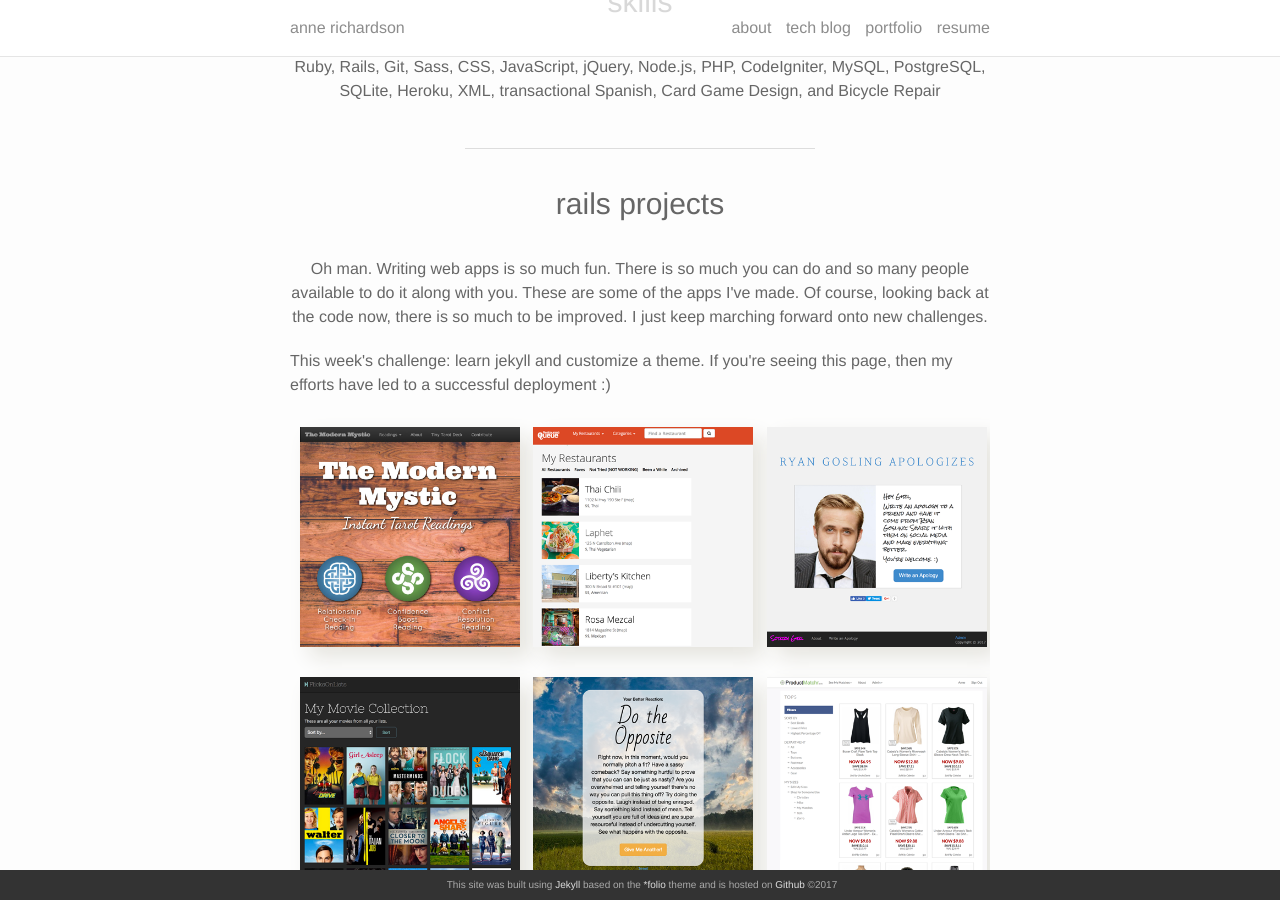
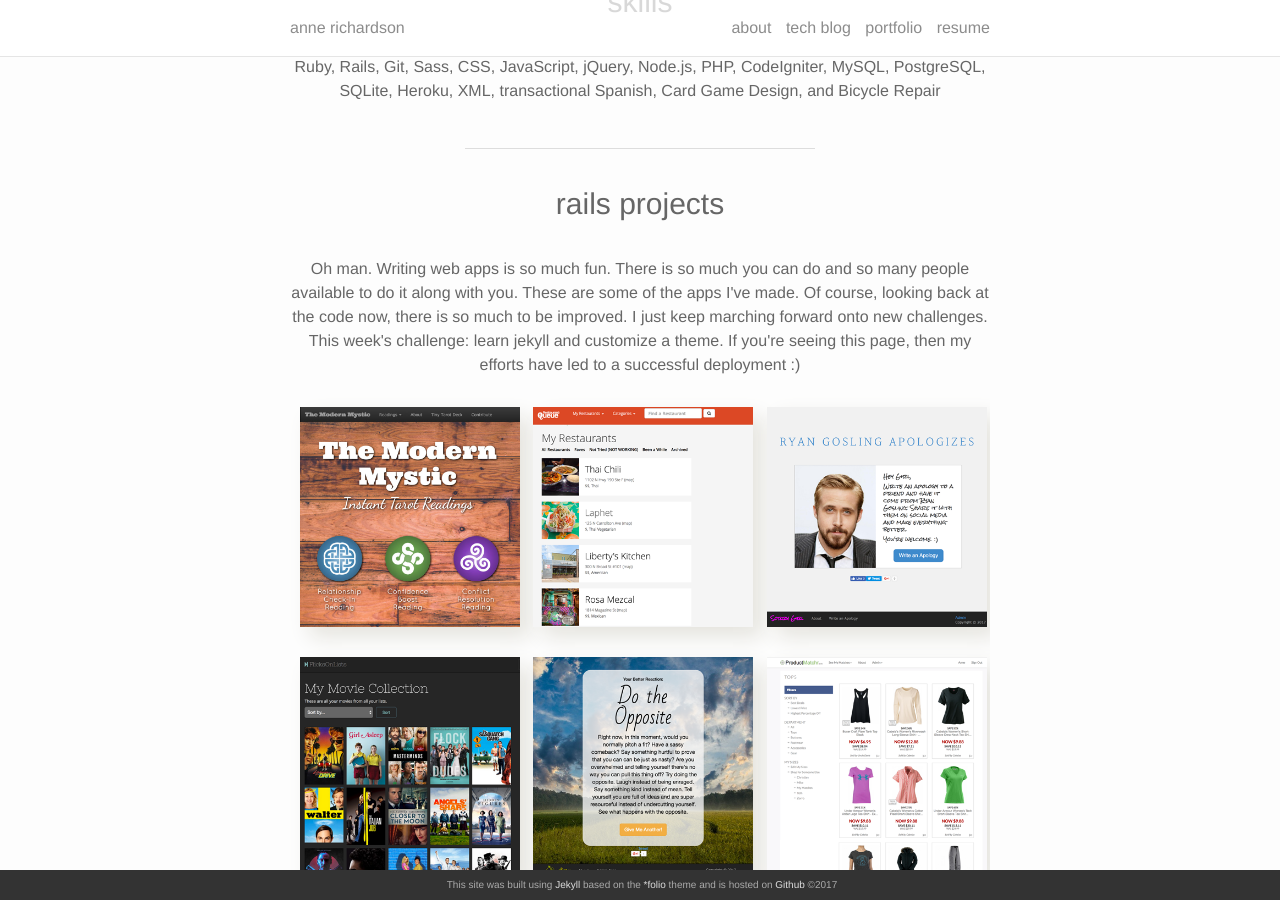
Before and after one commit to lortza/lortza.github.io, a Jekyll site: the page built from portfolio.md, in a window 1280 px wide and 900 px high, scrolled down 319 px. Built offline with Jekyll 4.4.1, drawn with Linux system fonts in a browser that asks for light colours; nearby versions of some CDN libraries.

Commit message:
Update rails intro paragraph

```diff
--- a/portfolio.md
+++ b/portfolio.md
@@ -12,8 +12,7 @@ permalink: /portfolio/
 
   <h2>Rails Projects</h2>
 
-  <p class="section-explanation">Oh man. Writing web apps is so much fun. There is so much you can do and so many people available to do it along with you. These are some of the apps I've made. Of course, looking back at the code now, there is so much to be improved. I just keep marching forward onto new challenges.</p>
-  <p>This week's challenge: learn jekyll and customize a theme. If you're seeing this page, then my efforts have led to a successful deployment :)</p>
+  <p class="section-explanation">Oh man. Writing web apps is so much fun. There is so much you can do and so many people available to do it along with you. These are some of the apps I've made. Of course, looking back at the code now, there is so much to be improved. I just keep marching forward onto new challenges. This week's challenge: learn jekyll and customize a theme. If you're seeing this page, then my efforts have led to a successful deployment :)</p>
 
   <div class="rails-sites">
   {% for project in site.projects %}
```
